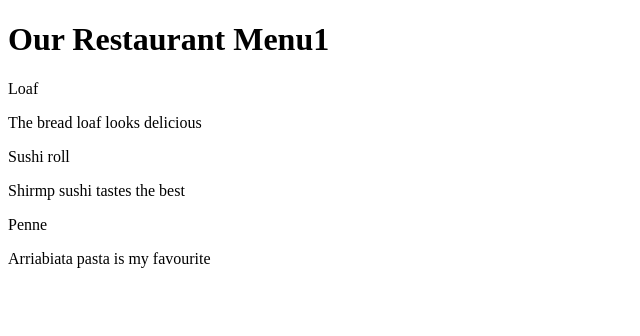
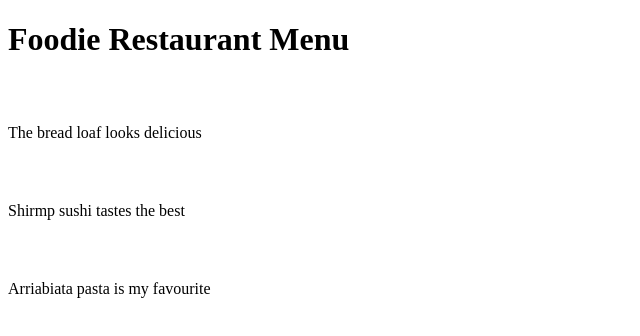
Before and after one commit to Bhumikanaik12/Webdevelopmentbasics, a plain HTML site: page module2-solution/index.html in a window 1280 px wide. Shown: the whole page, without its empty margins (0-640 px from the left). Drawn offline with Linux system fonts and the light colour scheme.

Commit message:
Update index.html

```diff
--- a/module2-solution/index.html
+++ b/module2-solution/index.html
@@ -1,11 +1,12 @@
 <!DOCTYPE html>
 <html>
 <head>
-<title>Assignment solution for module 2</title>
+	<title>Assignment solution for module 2</title>
+	<link rel="stylesheet" href="Style.css">
 </head>
 <body>
 
-<h1>Our Restaurant Menu1</h1>
+<h1>Foodie Restaurant Menu</h1>
 
 <div class="menu item - Bread">
 	<div class="title">Loaf</div>
```
